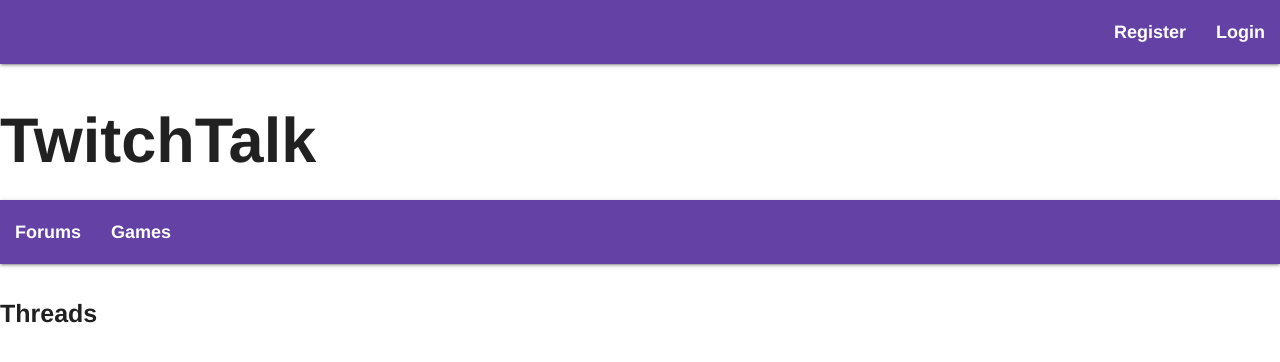
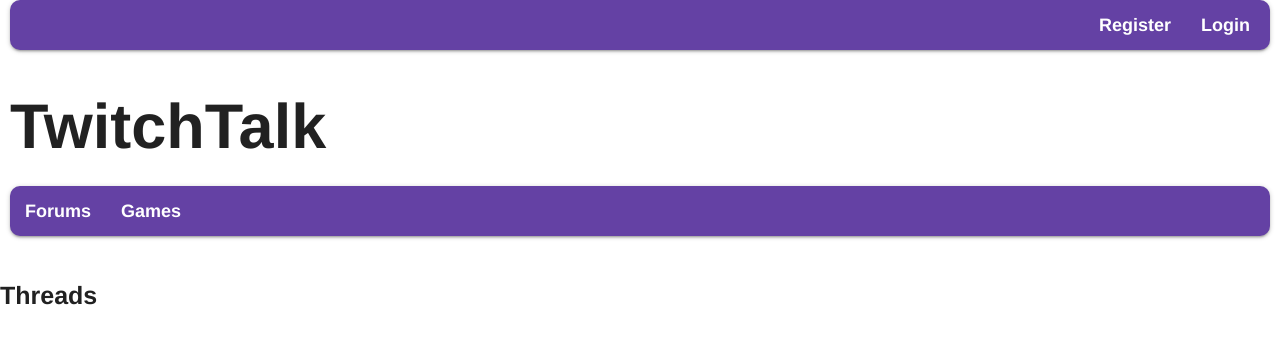
Before and after one commit to Lamsauce/twitchtalk, a Django app: page / in a window 1280 px wide. Shown: the top 362 px of the page. Run offline with Django 3.2, Linux system fonts and the light colour scheme; data that the repository does not hold is empty.

Commit message:
CSS added to nav

```diff
--- a/main_app/static/css/style.css
+++ b/main_app/static/css/style.css
@@ -1,5 +1,7 @@
 nav {
     background-color: #6441A4;
+    border-radius: 10px 10px 10px 10px;
+    height: 50px;
 }
 
 * {
@@ -9,13 +11,22 @@ nav {
 
 a {
     font-size: 18px !important;
+    height: 50px;
+    line-height: 50px;
 }
 
 h2 {
     font-size: 25px !important;
 }
 
-footer {
-    padding-top: 0;
-    text-align: right;
+#drop {
+    color: black;
 }
+
+.nav-area {
+    padding: 0px 10px 10px 10px;
+}
+
+#li-login {
+    padding-right: 5px;
+}
--- a/main_app/templates/base.html
+++ b/main_app/templates/base.html
@@ -16,8 +16,9 @@
 </head>
 <body>
 
-    <!-- Base EVERY page -->
-    <header class="navbar-fixed">
+<div class="nav-area">
+    <!-- TOP NAVBAR / REGISTRATION | LOGIN -->
+    <header class="navbar">
         <nav>
             <div class="nav-wrapper">
                 <ul class="right">
@@ -27,13 +28,14 @@
 
                     {% else %}
                     <li><a href="{% url 'register' %}">Register</a></li>
-                    <li><a href="{% url 'login' %}">Login</a></li>
+                    <li id="li-login"><a href="{% url 'login' %}">Login</a></li>
                     {% endif %}
                 </ul>
             </div>
         </nav>
     </header>
 
+    <!-- THE LOGO between navbars -->
     <h1 class="align-middle">TwitchTalk</h1>
 
         <nav>
@@ -44,12 +46,15 @@
                 </ul>
             </div>
         </nav>
+</div>
 
     <!-- END base -->
     <main>
     {% block content %}
     {% endblock %}
     </main>
+
+    <!-- FOOTER -->
 <!--
     <footer class="footer">
         <div>2021 TwitchTalk &nbsp</div>
--- a/main_app/views.py
+++ b/main_app/views.py
@@ -11,6 +11,8 @@ def home(request):
     return render(request, 'home.html', context = {"threads":Thread.objects.all})
 
 def register(request):
+
+
     error_message = ''
     if request.method == 'POST':
         form = UserCreationForm(request.POST)
```
Lines whose indentation alone changed are shown as unchanged.
